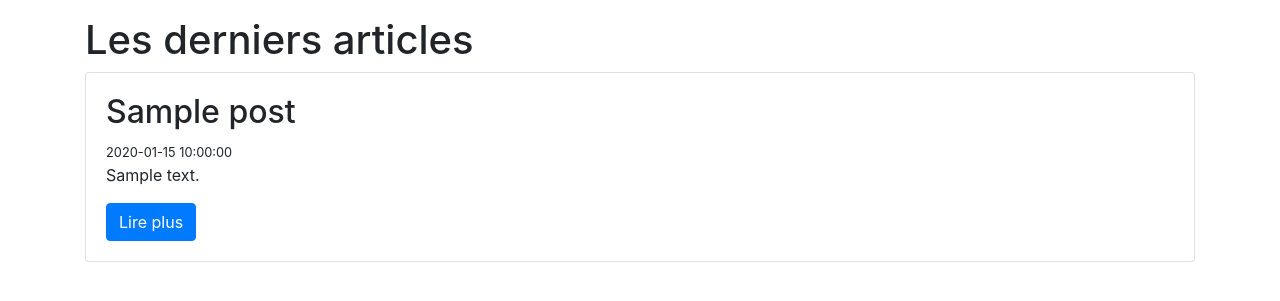
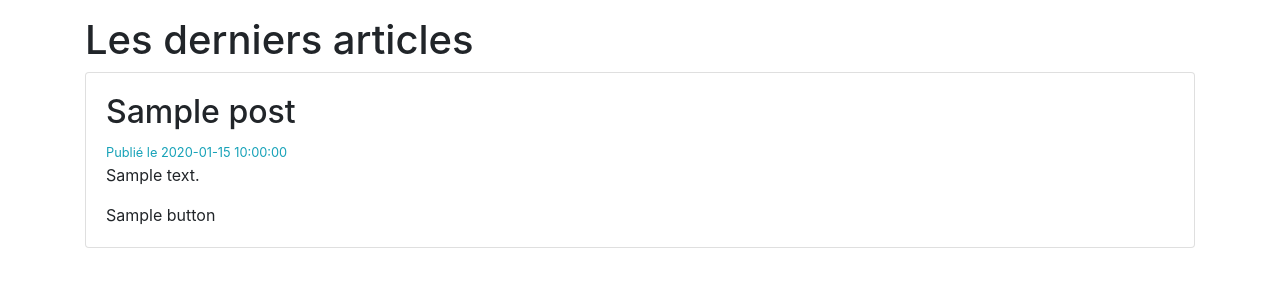
Before and after one commit to Jirehel/myApp, a PHP site: template views/blog/index.php in a window 1280 px wide. Shown: the part 56-357 px from the top of the page. Run offline with PHP 8.4, Linux system fonts and the light colour scheme; the template is opened without the code that fills it: most values are stand-ins (such as "Sample title", 1, 10 or a date in 2020); some libraries are stand-ins or nearby versions.

Commit message:
"Personnalisation du modele Post"

```diff
--- a/views/blog/index.php
+++ b/views/blog/index.php
@@ -7,9 +7,12 @@
     <div class="card mb-3">
         <div class="card-body">
             <h2><?= $post->title ?></h2>
-            <small><?= $post->created_at ?></small>
-            <p><?= $post->content ?></p>
-            <a href="/myApp/posts/<?= $post->id ?>" class="btn btn-primary">Lire plus</a>
+            <div>
+                <span class="badge badge-info"></span>
+            </div>
+            <small class="text-info">Publié le <?= $post->getCreatedAt() ?></small>
+            <p><?= $post->getExcerpt() ?></p>
+            <?= $post->getButton() ?>
         </div>
     </div>
 <?php endforeach ?>
```
